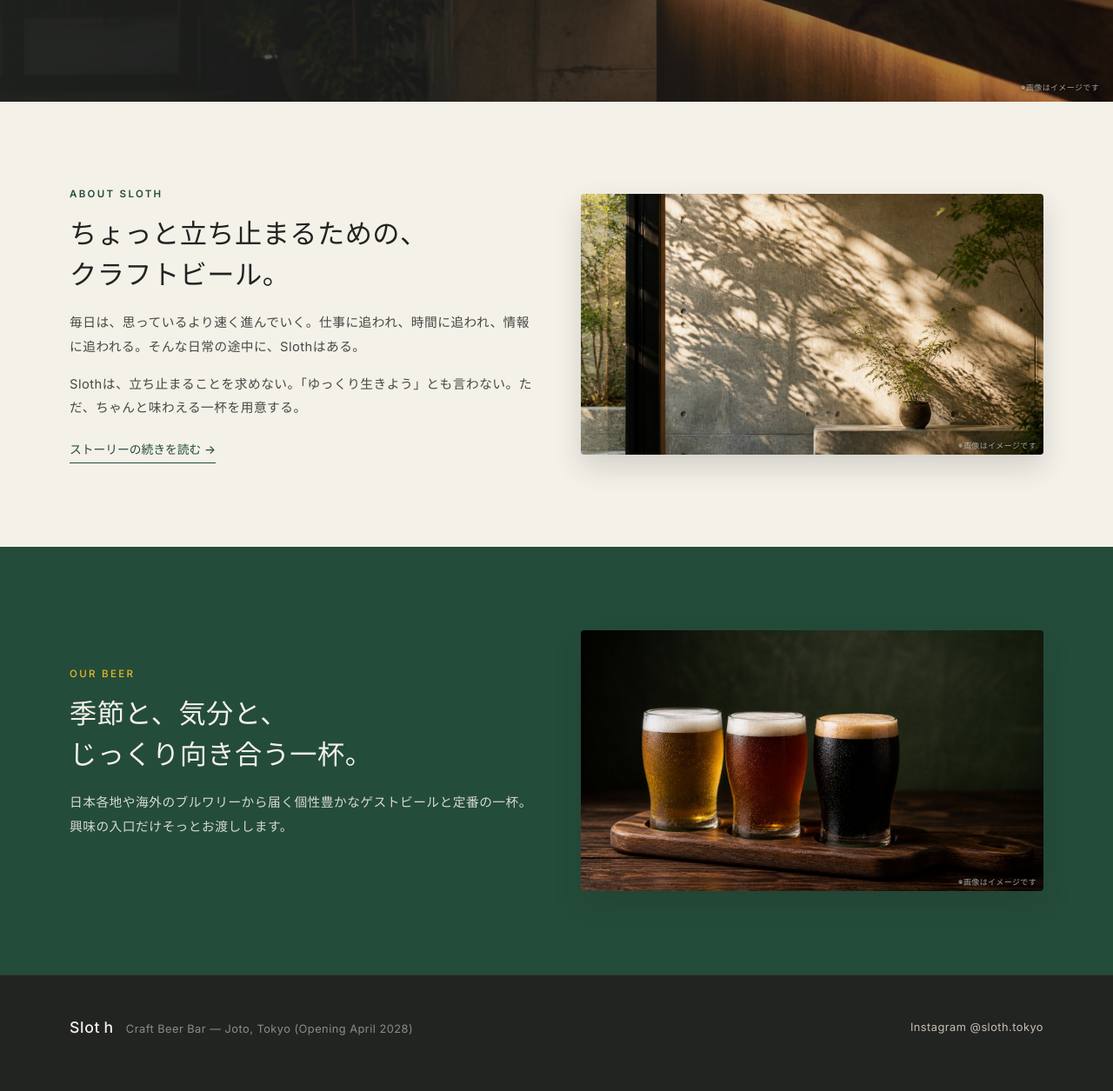
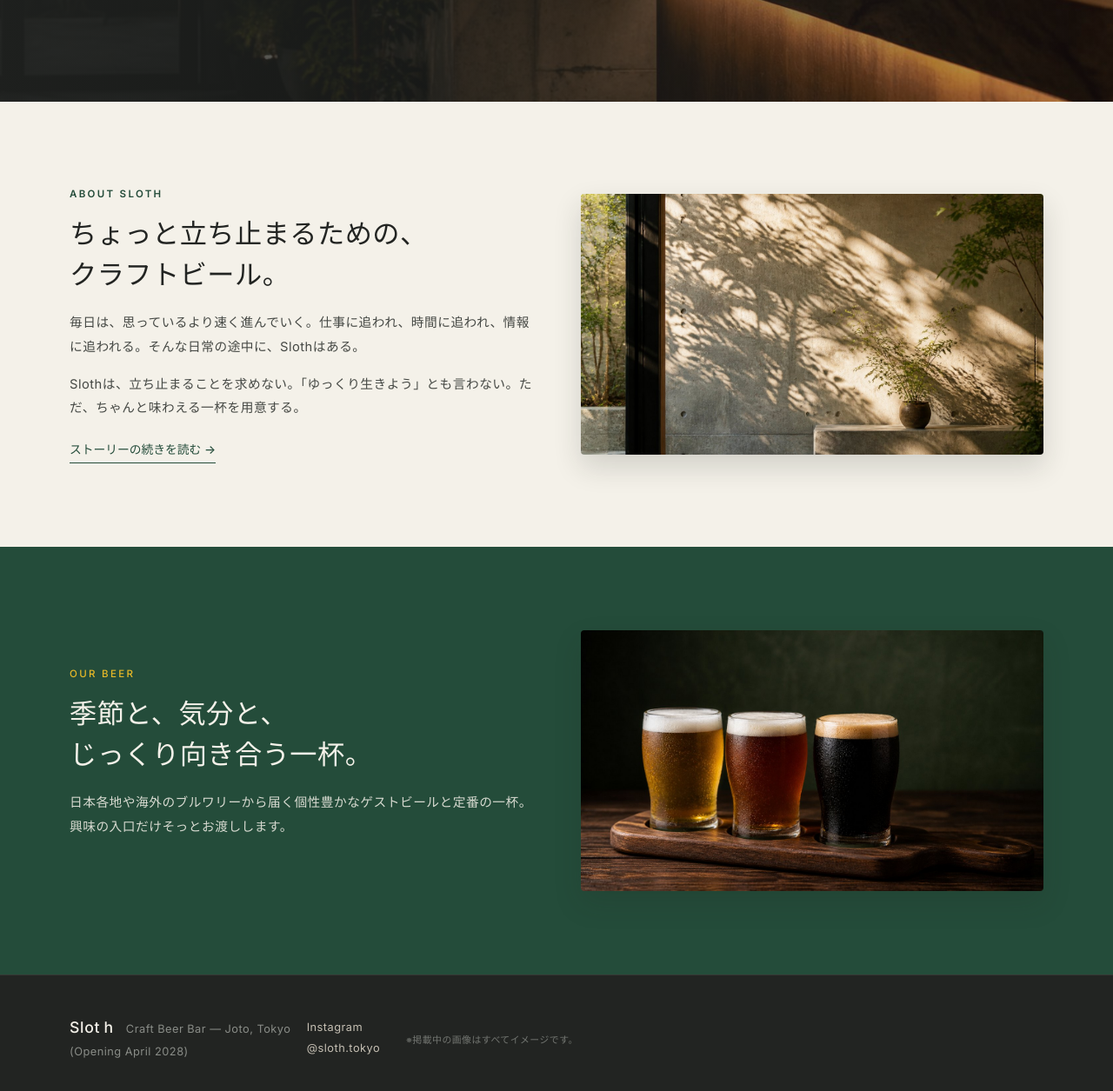
Before and after one commit to slothproject45-hub/sloth-tokyo, a plain HTML site: page index.html in a window 1280 px wide. Shown: the part 571-1826 px from the top of the page at 87% size. Drawn offline with Linux system fonts and the light colour scheme.

Commit message:
画像注記を各写真から外し、フッターに「※掲載中の画像はすべてイメージです。」を1行追加

```diff
--- a/index.html
+++ b/index.html
@@ -391,27 +391,17 @@
     }
 
     .photo-frame {
-      position: relative;
       border-radius: 4px;
       overflow: hidden;
       box-shadow: 0 14px 32px rgba(34, 36, 34, 0.16);
     }
 
-    .img-note {
-      position: absolute;
-      right: 8px;
-      bottom: 6px;
-      z-index: 3;
-      font-size: 9px;
-      line-height: 1;
-      letter-spacing: 0.04em;
-      color: rgba(244, 241, 233, 0.65);
-      text-shadow: 0 1px 3px rgba(0, 0, 0, 0.75);
-      pointer-events: none;
-    }
-
-    .hero-desktop-note {
-      display: none;
+    .footer-note {
+      width: 100%;
+      font-size: 0.68rem;
+      color: var(--concrete-gray);
+      opacity: 0.78;
+      margin-top: 4px;
     }
 
     /* Section 3: OUR BEER (Deep Forest Green) */
@@ -515,7 +505,6 @@
       .header-inner { padding: 14px 24px; }
       .wordmark { font-size: 1.4rem; }
       .hero-mobile-visual { display: none; }
-      .hero-desktop-note { display: block; right: 16px; bottom: 12px; }
       .hero-desktop-logo {
         display: block;
         width: 220px;
@@ -593,11 +582,7 @@
           <img src="images/sloth-logo-paper.png" alt="Sloth" />
           <span>CRAFT BEER BAR</span>
         </div>
-        <span class="img-note" data-lang="ja">※画像はイメージです</span>
-        <span class="img-note" data-lang="en">*Image for illustrative purposes.</span>
       </div>
-      <span class="img-note hero-desktop-note" data-lang="ja">※画像はイメージです</span>
-      <span class="img-note hero-desktop-note" data-lang="en">*Image for illustrative purposes.</span>
       <div class="hero-inner">
         <div class="hero-content">
           <img src="images/sloth-logo-paper.png" class="hero-desktop-logo" alt="Sloth" />
@@ -673,8 +658,6 @@
 
         <div class="photo-frame">
           <img src="images/about-light.jpg" alt="自然光と植物の影が落ちるコンクリート壁" />
-          <span class="img-note" data-lang="ja">※画像はイメージです</span>
-          <span class="img-note" data-lang="en">*Image for illustrative purposes.</span>
         </div>
       </div>
     </section>
@@ -701,8 +684,6 @@
 
         <div class="photo-frame">
           <img src="images/flight-beer.jpg" alt="木製ボードに並ぶ3種類のクラフトビールフライト" />
-          <span class="img-note" data-lang="ja">※画像はイメージです</span>
-          <span class="img-note" data-lang="en">*Image for illustrative purposes.</span>
         </div>
       </div>
     </section>
@@ -717,6 +698,8 @@
       <div class="footer-links">
         <a href="https://www.instagram.com/sloth.tokyo/" target="_blank" rel="noopener noreferrer">Instagram @sloth.tokyo</a>
       </div>
+      <p class="footer-note" data-lang="ja">※掲載中の画像はすべてイメージです。</p>
+      <p class="footer-note" data-lang="en">*All images shown are for illustrative purposes.</p>
     </div>
   </footer>
 
```
